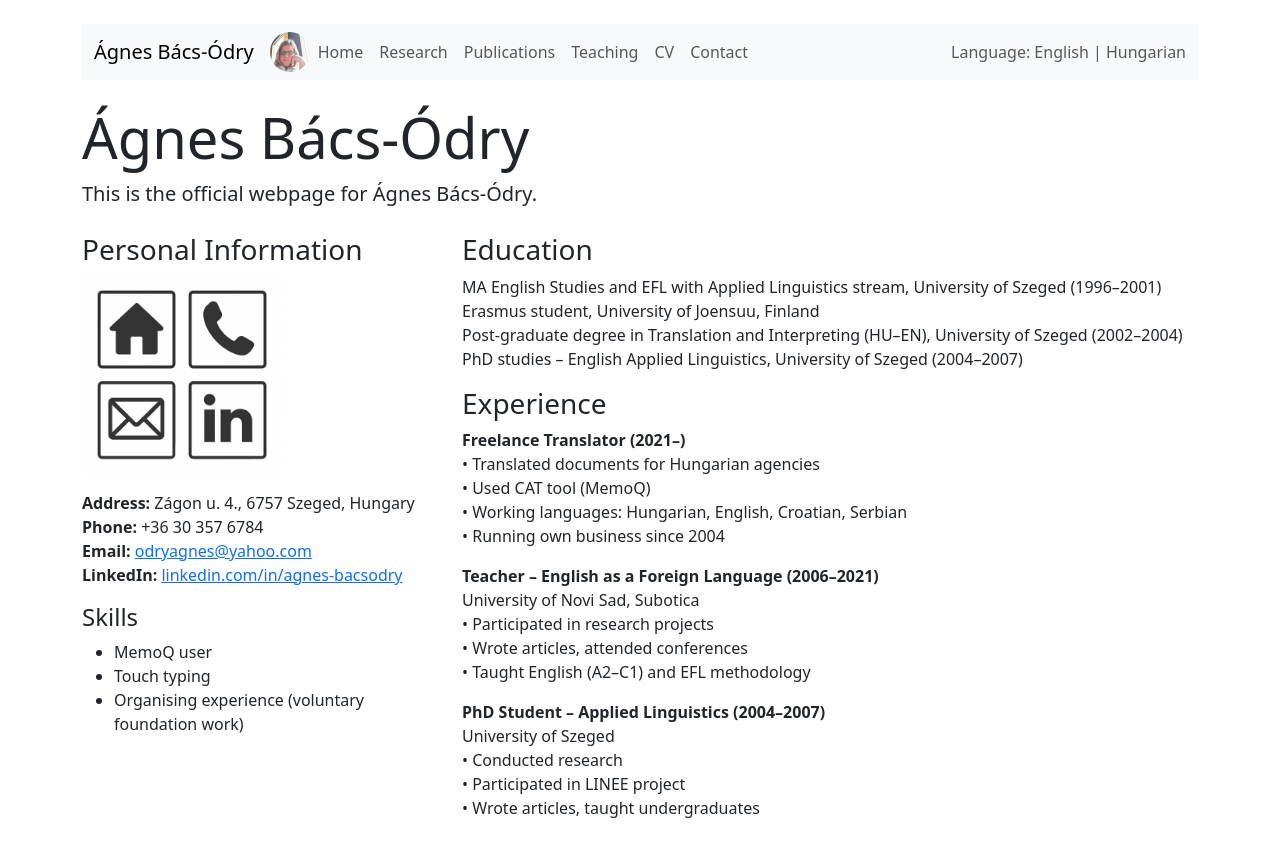
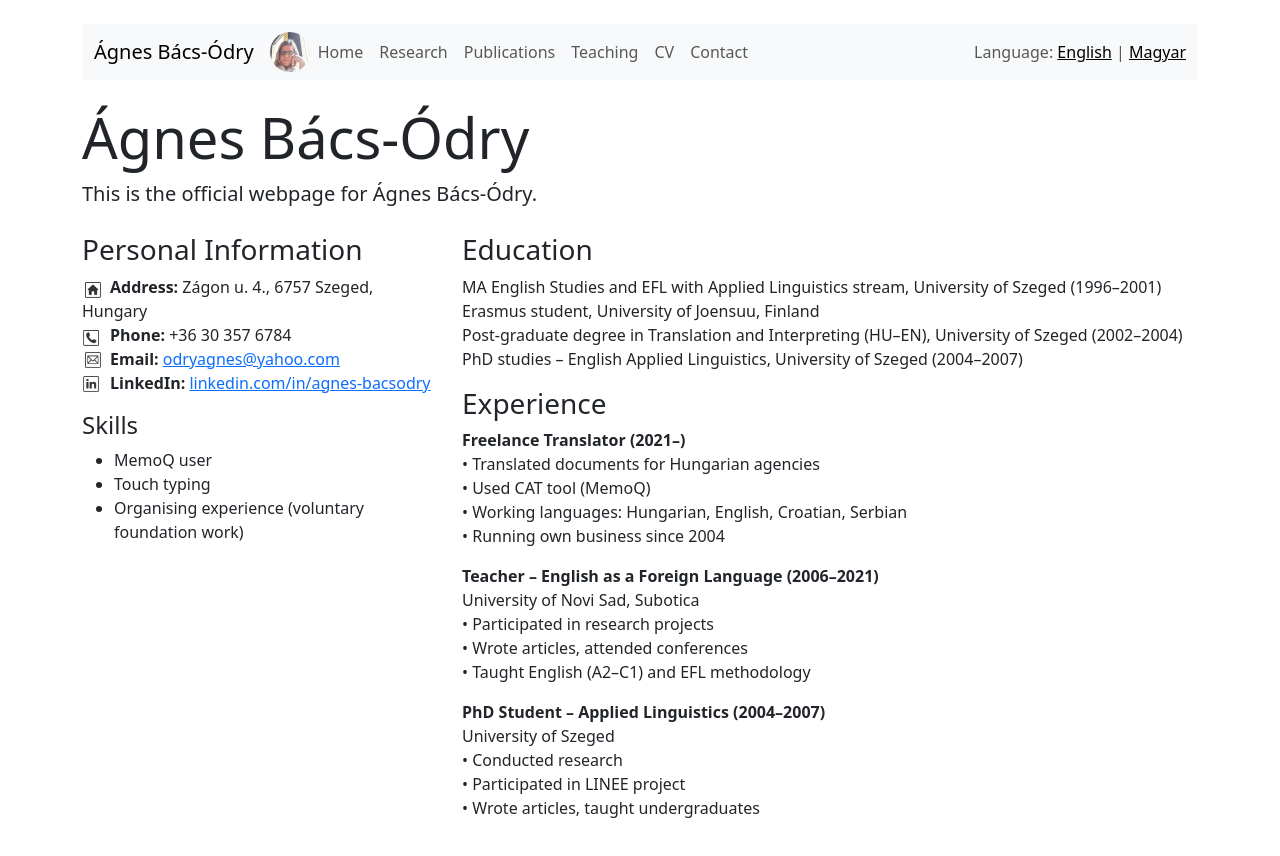
Before and after one commit to fabbernatvasvari/bacs-odry-agnes, a plain HTML site: page index.html in a window 1280 px wide. Drawn offline with nearby package versions, Linux system fonts and the light colour scheme.

Commit message:
OMGGG IT WORKS!!! I managed to put the lil cute icons on the mistress' website

```diff
--- a/index.html
+++ b/index.html
@@ -16,16 +16,20 @@
                 <img src="img/Bacs-Odry-Agnes.jpg" alt="Profile Picture" class="rounded-circle" width="40" height="40">
         <div class="collapse navbar-collapse">
         <ul class="navbar-nav me-auto mb-2 mb-lg-0">
-          <li class="nav-item"><a class="nav-link" href="index.html">Home</a></li>
-          <li class="nav-item"><a class="nav-link" href="research.html">Research</a></li>
-          <li class="nav-item"><a class="nav-link" href="publications.html">Publications</a></li>
-          <li class="nav-item"><a class="nav-link" href="teaching.html">Teaching</a></li>
-          <li class="nav-item"><a class="nav-link" href="cv.html">CV</a></li>
-          <li class="nav-item"><a class="nav-link" href="contact.html">Contact</a></li>
+          <li class="nav-item"><a class="nav-link" href="index.html" data-i18n="nav_home">Home</a></li>
+          <li class="nav-item"><a class="nav-link" href="research.html" data-i18n="nav_research">Research</a></li>
+          <li class="nav-item"><a class="nav-link" href="publications.html" data-i18n="nav_publications">Publications</a></li>
+          <li class="nav-item"><a class="nav-link" href="teaching.html" data-i18n="nav_teaching">Teaching</a></li>
+          <li class="nav-item"><a class="nav-link" href="cv.html" data-i18n="nav_cv">CV</a></li>
+          <li class="nav-item"><a class="nav-link" href="contact.html" data-i18n="nav_contact">Contact</a></li>
         </ul>
-        <span class="navbar-text">Language: English | Hungarian</span>
+        <span class="navbar-text">
+          Language:
+          <a href="#" class="lang-btn" data-lang="en">English</a> |
+          <a href="#" class="lang-btn" data-lang="hu">Magyar</a>
+        </span>
       </div>
-  </div>
+    </div>
   </nav>
 
      <header class="mb-4">
@@ -37,9 +41,6 @@
     <!-- Left column -->
     <div class="col-md-4">
       <h3>Personal Information</h3>
-      <div class="pictures">
-        <img src="img/Image 2025. szept. 3. 11_57_15.png" alt="Profile Picture" class="rounded mb-3" width="200">
-      </div>
       <p>
         <address-icon><strong>Address:</strong> Zágon u. 4., 6757 Szeged, Hungary <br>
         <phone-icon><strong>Phone:</strong> +36 30 357 6784 <br>
@@ -88,7 +89,56 @@
     </div>
   </div>
 
+  <!-- Translations script -->
     <script src="https://cdn.jsdelivr.net/npm/bootstrap@5.3.3/dist/js/bootstrap.bundle.min.js"></script>
+    <script>
+    const translations = {
+      title: ["Ágnes Bács-Ódry - Webpage", "Bács-Ódry Ágnes honlapja"],
+      name: ["Ágnes Bács-Ódry", "Bács-Ódry Ágnes"],
+      nav_home: ["Home", "Kezdőlap"],
+      nav_research: ["Research", "Kutatás"],
+      nav_publications: ["Publications", "Publikációk"],
+      nav_teaching: ["Teaching", "Oktatás"],
+      nav_cv: ["CV", "Önéletrajz"],
+      nav_contact: ["Contact", "Kapcsolat"],
+      nav_language: ["Language", "Nyelv"],
+      personal_info: ["Personal Information", "Személyes adatok"],
+      lead_text: ["This is the official webpage for Ágnes Bács-Ódry.", "Ez Ágnes Bács-Ódry hivatalos weboldala."],
+      skill_memoq: ["MemoQ user", "MemoQ felhasználó"],
+      skill_typing: ["Touch typing", "Gépelés tíz ujjal"]
+    };
+</script>
+
+<!-- Icons script -->
+<script>
+function replaceWithIcon(tagName, iconFile) {
+  document.querySelectorAll(tagName).forEach(el => {
+    const img = document.createElement("img");
+    img.src = `img/${iconFile}`;
+    img.alt = tagName.replace("-icon", "") + " icon";
+    img.width = 20;  // adjust size
+    img.height = 20; // adjust size
+    img.style.marginRight = "8px";
+
+    // Wrap old content
+    const wrapper = document.createElement("span");
+    wrapper.innerHTML = el.innerHTML;
+
+    // Replace custom tag with a span that has the image + content
+    const container = document.createElement("span");
+    container.appendChild(img);
+    container.appendChild(wrapper);
+
+    el.replaceWith(container);
+  });
+}
+
+// Apply replacements
+replaceWithIcon("address-icon", "house.png");
+replaceWithIcon("phone-icon", "phone.png");
+replaceWithIcon("email-icon", "mail.png");
+replaceWithIcon("linkedin-icon", "linkedin.png");
+</script>
 
 </body>
 </html>
```
Also changed, not shown: hu/index.html (added), img/Image 2025. szept. 3. 11_57_15.png (deleted), img/house.png (added), img/linkedin.png (added), img/mail.png (added), img/phone.png (added), translations.js (added).
